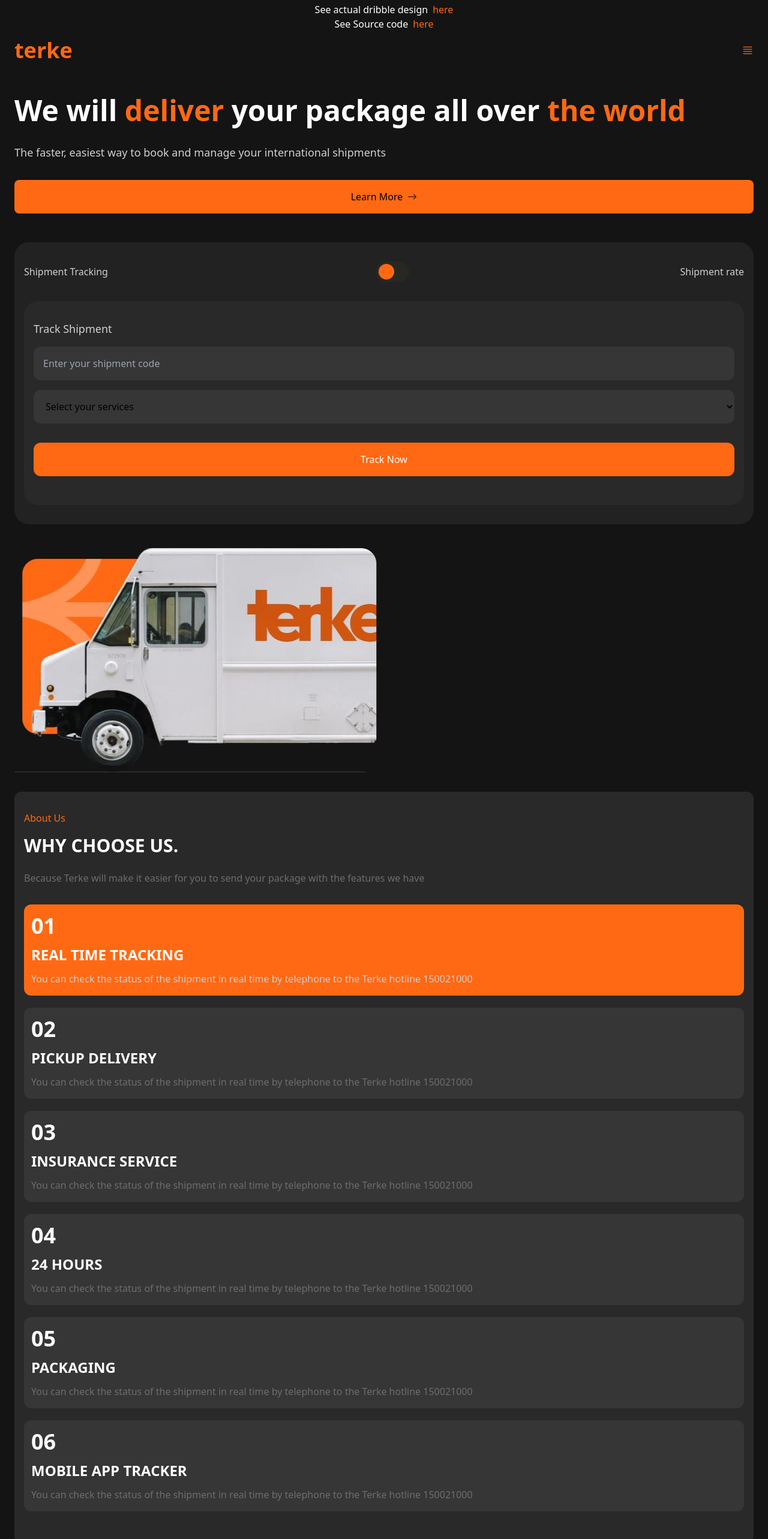
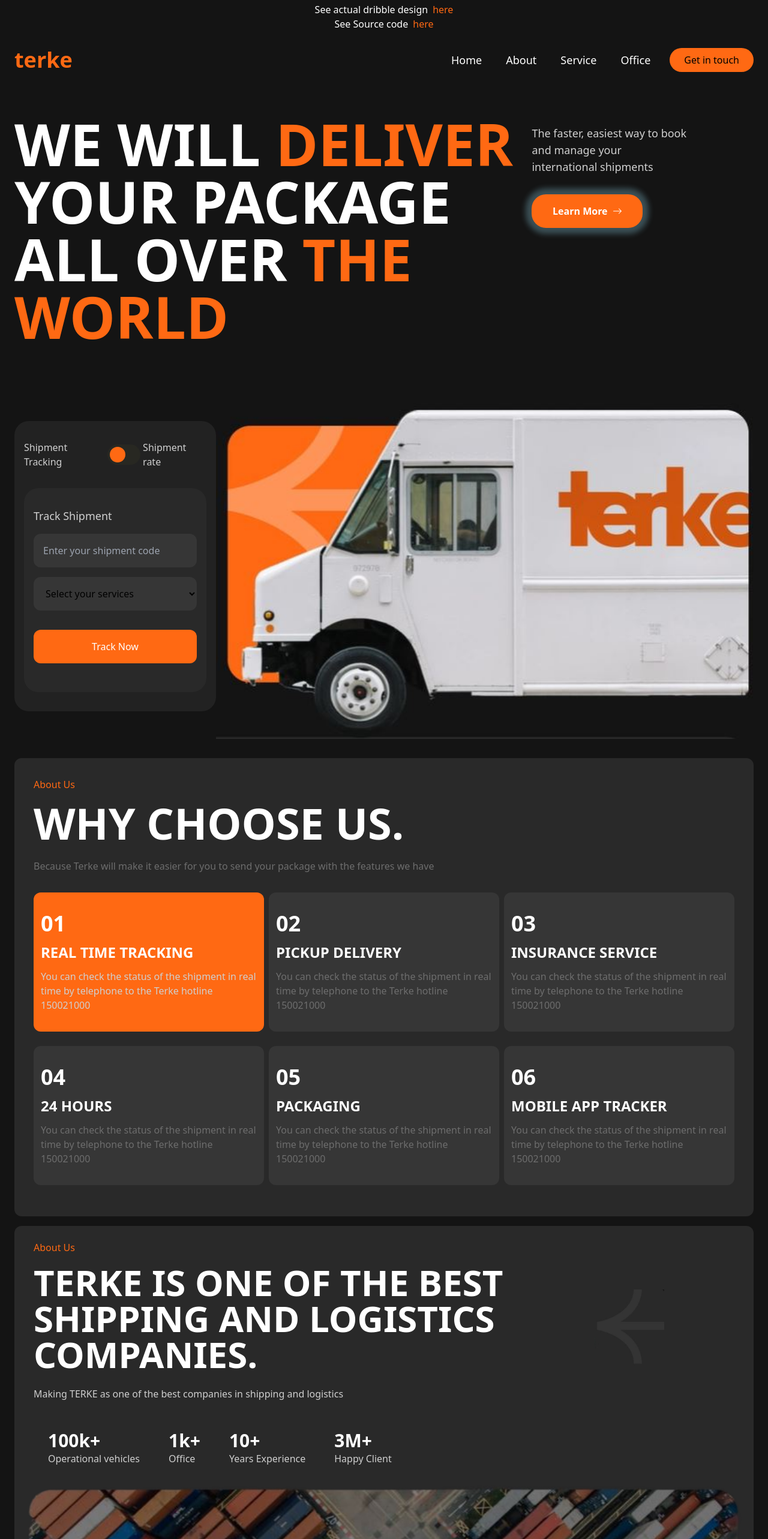
Before and after one commit to Sijibomii/terke, a React (Create React App) app: page / in a window 1280 px wide. Shown: the top 2566 px of the page at 60% size. Built offline with nearby package versions, Linux system fonts and the light colour scheme.

Commit message:
tab and lg screen

```diff
--- a/src/App.js
+++ b/src/App.js
@@ -19,7 +19,8 @@ function App() {
 
   return (
     // rememeber to set max-w here
-    <div className="App bg-[#141414] max-w-7xl mx-auto px-6">
+    <div className="App max-w-7xl mx-auto">
+      <div className="bg-[#141414] px-6 ">
         <div className="modal hidden h-screen py-16" ref={modal}>
           <div className="top flex items-center justify-between">
             <h1 className='text-[#FF6913] font-bold text-4xl'>terke</h1>
@@ -51,7 +52,7 @@ function App() {
           <Offices />
           <Footer />
         </div>
-
+      </div>
     </div>
   );
 }
--- a/src/components/About.js
+++ b/src/components/About.js
@@ -2,40 +2,40 @@ import React from 'react'
 
 const About = () => {
   return (
-    <div className='py-4 mt-4 about px-4 rounded-xl'>
-      <div className='about-top py-4 '>
+    <div className='py-4 mt-4 about px-4 lg:px-8 rounded-xl'>
+      <div className='about-top py-4'>
         <h3 className='text-[#FF6913] mb-4'>About Us</h3>
-        <h4 className='text-3xl text-white font-bold mb-6'>WHY CHOOSE US.</h4>
+        <h4 className='text-3xl text-white font-bold mb-6 lg:text-7xl'>WHY CHOOSE US.</h4>
         <p className='text'>Because Terke will make it easier for you to send your package with the features we have</p>
       </div>
 
-      <div className='about-bottom py-4 flex flex-col'>
-        <div className='py-4 px-3 rounded-xl bg-[#FF6913] mb-5'>
+      <div className='about-bottom py-4 flex flex-col lg:grid lg:grid-cols-3 lg:gap-y-1 lg:gap-x-2'>
+        <div className='py-4 px-3 md:py-8 rounded-xl bg-[#FF6913] mb-5'>
           <h4 className='text-4xl font-bold text-white mb-3'>01</h4>
           <h4 className='text-2xl font-bold text-white mb-3'>REAL TIME TRACKING</h4>
           <p className='calmer-white'>You can check the status of the shipment in real time by telephone to the Terke hotline 150021000</p>
         </div>
-        <div className='py-4 px-3 rounded-xl about-bg mb-5'>
+        <div className='py-4 px-3 md:py-8 rounded-xl about-bg mb-5'>
           <h4 className='text-4xl font-bold text-white mb-3'>02</h4>
           <h4 className='text-2xl font-bold text-white mb-3'>PICKUP DELIVERY</h4>
           <p className='text'>You can check the status of the shipment in real time by telephone to the Terke hotline 150021000</p>
         </div>
-        <div className='py-4 px-3 rounded-xl about-bg mb-5'>
+        <div className='py-4 px-3 md:py-8 rounded-xl about-bg mb-5'>
           <h4 className='text-4xl font-bold text-white mb-3'>03</h4>
           <h4 className='text-2xl font-bold text-white mb-3'>INSURANCE SERVICE</h4>
           <p className='text'>You can check the status of the shipment in real time by telephone to the Terke hotline 150021000</p>
         </div>
-        <div className='py-4 px-3 rounded-xl about-bg mb-5'>
+        <div className='py-4 px-3 md:py-8 rounded-xl about-bg mb-5'>
           <h4 className='text-4xl font-bold text-white mb-3'>04</h4>
           <h4 className='text-2xl font-bold text-white mb-3'>24 HOURS</h4>
           <p className='text'>You can check the status of the shipment in real time by telephone to the Terke hotline 150021000</p>
         </div>
-        <div className='py-4 px-3 rounded-xl about-bg mb-5'>
+        <div className='py-4 px-3 md:py-8 rounded-xl about-bg mb-5'>
           <h4 className='text-4xl font-bold text-white mb-3'>05</h4>
           <h4 className='text-2xl font-bold text-white mb-3'>PACKAGING</h4>
           <p className='text'>You can check the status of the shipment in real time by telephone to the Terke hotline 150021000</p>
         </div>
-        <div className='py-4 px-3 rounded-xl about-bg mb-5'>
+        <div className='py-4 px-3 md:py-8 rounded-xl about-bg mb-5'>
           <h4 className='text-4xl font-bold text-white mb-3'>06</h4>
           <h4 className='text-2xl font-bold text-white mb-3'>MOBILE APP TRACKER</h4>
           <p className='text'>You can check the status of the shipment in real time by telephone to the Terke hotline 150021000</p>
--- a/src/components/About2.js
+++ b/src/components/About2.js
@@ -3,39 +3,39 @@ import terke from '../static/arrow_cleanup.JPG';
 import terke_vid from '../static/terke-vid.png';
 const About2 = () => {
   return (
-    <div className='py-6 mt-4 about px-4 rounded-xl relative'>
-      <div className='flex flex-col'>
-        <div className=''>
+    <div className='py-6 mt-4 about px-4 rounded-xl relative lg:px-8 lg:pb-48'>
+      <div className='flex flex-col md:flex-row md:items-center md:justify-between'>
+        <div className='flex-about-1'>
           <h4 className='text-[#FF6913] mb-4'>About Us</h4>
-          <h2 className='text-white text-2xl font-bold mb-6'>TERKE IS ONE OF THE BEST SHIPPING AND LOGISTICS COMPANIES.</h2>
+          <h2 className='text-white text-2xl font-bold mb-6 lg:text-6xl'>TERKE IS ONE OF THE BEST SHIPPING AND LOGISTICS COMPANIES.</h2>
           <p className='calmer-white'>Making TERKE as one of the best companies in shipping and logistics </p>
         </div>
-        <div className='mt-6 py-2 flex items-center justify-center'>
+        <div className='mt-6 py-2 flex items-center justify-center flex-about-2'>
           <img src={terke} className="h-32" />
         </div>
       </div>
 
-      <div className='flex flex-col py-4 mt-6'>
-        <div className='py-2 mb-2'>
+      <div className='flex flex-col py-4 mt-6 md:flex-row md:items-center md:justify-between lg:justify-start'>
+        <div className='py-2 mb-2 lg:px-6'>
           <h3 className='text-white font-bold text-3xl'>100k+</h3>
           <h5 className='calmer-white'>Operational vehicles</h5>
         </div>
-        <div className='py-2 mb-2'>
+        <div className='py-2 mb-2 lg:px-6'>
           <h3 className='text-white font-bold text-3xl'>1k+</h3>
           <h5 className='calmer-white'>Office</h5>
         </div>
-        <div className='py-2 mb-2'>
+        <div className='py-2 mb-2 lg:px-6'>
           <h3 className='text-white font-bold text-3xl'>10+</h3>
           <h5 className='calmer-white'>Years Experience</h5>
         </div>
-        <div className='py-2 mb-2'>
+        <div className='py-2 mb-2 lg:px-6'>
           <h3 className='text-white font-bold text-3xl'>3M+</h3>
           <h5 className='calmer-white'>Happy Client</h5>
         </div>
       </div>
 
-      <div className='absolute right-1 px-3'>
-        <img src={terke_vid} />
+      <div className='absolute right-1 lg:left-0 px-3'>
+        <img src={terke_vid} className='lg:w-full' />
       </div>
 
     </div>
--- a/src/components/Disclamier.js
+++ b/src/components/Disclamier.js
@@ -12,7 +12,7 @@ const Disclamier = () => {
       <div className='flex items-center justify-center'>
         <h3 className='text-white'>See Source code </h3>
         <a className='text-[#FF6913] ml-2'
-         href='https://dribbble.com/shots/19749402-TERKE-Logistics-Shipping-Landing-Page'>here</a>
+         href='https://github.com/Sijibomii/terke'>here</a>
       </div>
     </div>
   )
--- a/src/components/Footer.js
+++ b/src/components/Footer.js
@@ -2,20 +2,22 @@ import React from 'react'
 
 const Footer = () => {
   return (
-    <div className='py-6 mt-8 about px-4 rounded-xl '>
+    <div className='pt-6 mt-8 about px-4 rounded-xl '>
       <div className='flex flex-col items-center justify-center py-4'>
         <h2 className='text-3xl font-bold text-white'>LET US DELIVER YOUR PACKAGE TO ITS DESTINATION</h2>
-        <div className='flex flex-col items-center justify-center'>
-          <a className='bg-[#FF6913] btn-shadow px-4 py-4 mt-8 rounded-2xl flex items-center justify-center'>
+        <div className='flex flex-col items-center justify-center md:flex-row'>
+          <a className='bg-[#FF6913] btn-shadow px-4 py-4 mt-8 rounded-2xl flex items-center justify-center
+          md:mr-4'>
             Learn More <svg xmlns="http://www.w3.org/2000/svg" width="16" height="16" fill="currentColor" className=" ml-2 bi bi-arrow-right" viewBox="0 0 16 16"> <path fill-rule="evenodd" d="M1 8a.5.5 0 0 1 .5-.5h11.793l-3.147-3.146a.5.5 0 0 1 .708-.708l4 4a.5.5 0 0 1 0 .708l-4 4a.5.5 0 0 1-.708-.708L13.293 8.5H1.5A.5.5 0 0 1 1 8z"/> </svg>
           </a>
-          <a className='bg-white px-4 py-4 mt-8 rounded-2xl flex items-center justify-center'>
+          <a className='bg-white px-4 py-4 mt-8 rounded-2xl flex items-center justify-center md:ml-4'>
           Download the app <svg xmlns="http://www.w3.org/2000/svg" width="16" height="16" fill="currentColor" className=" ml-2 bi bi-arrow-right" viewBox="0 0 16 16"> <path fill-rule="evenodd" d="M1 8a.5.5 0 0 1 .5-.5h11.793l-3.147-3.146a.5.5 0 0 1 .708-.708l4 4a.5.5 0 0 1 0 .708l-4 4a.5.5 0 0 1-.708-.708L13.293 8.5H1.5A.5.5 0 0 1 1 8z"/> </svg>
         </a>
         </div>
       </div>
 
-      <div className='footer py-5 mt-10'>
+      <div className='footer pt-5 mb-4 mt-10 '>
+        <div className=''>
           <div className=''>
             <h1 className='text-4xl font-bold text-white mb-4'>terke</h1>
             <h4 className='calmer-white mb-6'>The faster, easiest way to book and manage your international shipments.</h4>
@@ -46,6 +48,7 @@ const Footer = () => {
               <li className='calmer-white text-xl py-2'>Twitter</li>
             </ul>
           </div>
+        </div>
 
         <div className="">
           <h4 className='calmer-white text-xl py-2'>&copy; 2022 Terke. All rights reserved</h4>
--- a/src/components/Header.js
+++ b/src/components/Header.js
@@ -9,13 +9,24 @@ const Header = ({modal, body, toggleModal}) => {
       <div className='logo'>
         <h1 className='text-[#FF6913] font-bold text-4xl'>terke</h1>
       </div>
-      <div className='sm-nav'>
+      <div className='sm-nav lg:hidden'>
         <svg xmlns="http://www.w3.org/2000/svg"
         width="20" height="20" fill="currentColor" className="bi bi-justify text-[#FF6913]"
         onClick={toggleModal}
         viewBox="0 0 16 16"> <path fillRule="evenodd" d="M2 12.5a.5.5 0 0 1 .5-.5h11a.5.5 0 0 1 0 1h-11a.5.5 0 0 1-.5-.5zm0-3a.5.5 0 0 1 .5-.5h11a.5.5 0 0 1 0 1h-11a.5.5 0 0 1-.5-.5zm0-3a.5.5 0 0 1 .5-.5h11a.5.5 0 0 1 0 1h-11a.5.5 0 0 1-.5-.5zm0-3a.5.5 0 0 1 .5-.5h11a.5.5 0 0 1 0 1h-11a.5.5 0 0 1-.5-.5z"/> </svg>
       </div>
 
+      <div className='hidden lg:block'>
+        <div className='flex items-center justify-center'>
+          <ul className="py-4 flex items-center justify-between">
+            <li className="text-white font-medium text-lg py- px-2 mr-6">Home</li>
+            <li className="text-white font-medium text-lg py- px-2 mr-6">About</li>
+            <li className="text-white font-medium text-lg py- px-2 mr-6">Service</li>
+            <li className="text-white font-medium text-lg py- px-2 mr-6">Office</li>
+            <li className="rounded-3xl bg-[#FF6913] px-6 py-2">Get in touch</li>
+          </ul>
+        </div>
+      </div>
     </div>
   )
 }
--- a/src/components/HeroBottom.js
+++ b/src/components/HeroBottom.js
@@ -2,7 +2,7 @@ import React from 'react'
 import terke from '../static/terke.JPG';
 const HeroBottom = () => {
   return (
-    <div>
+    <div className='lg:flex lg:items-center lg:justify-between lg:mt-8'>
       <div className='bg-[#222222] rounded-3xl shadow-current px-4 py-8'>
         <div className='top flex items-center justify-between'>
           <h4 className='text-[#D0D0D0]'>Shipment Tracking</h4>
@@ -31,8 +31,8 @@ const HeroBottom = () => {
         </div>
       </div>
 
-      <div className='mt-4 py-4'>
-        <img src={terke} className='' />
+      <div className='mt-4 py-4 md:flex md:items-center md:justify-center'>
+        <img src={terke} className='img' />
       </div>
     </div>
   )
--- a/src/components/HeroTop.js
+++ b/src/components/HeroTop.js
@@ -2,13 +2,15 @@ import React from 'react'
 
 const HeroTop = () => {
   return (
-    <div className='py-8 mt-4 flex flex-col'>
-      <div className=''>
-        <h1 className='text-white text-5xl font-bold'>We will <span className='text-[#FF6913]'>deliver</span> your package all over <span className='text-[#FF6913]'>the world</span> </h1>
+    <div className='py-8 mt-4 flex flex-col lg:flex-row'>
+      <div className='flex-hero-1'>
+        <h1 className='text-white text-5xl font-bold lg:text-8xl uppercase'>We will <span className='text-[#FF6913]'>deliver</span> your package all over <span className='text-[#FF6913]'>the world</span> </h1>
       </div>
-      <div className='mt-4 py-4'>
-        <p className='text-lg text-[#D0D0D0] text-justify'>The faster, easiest way to book and manage your international shipments</p>
-        <a className='bg-[#FF6913] px-4 py-4 mt-8 rounded-lg flex items-center justify-center'>
+      <div className='mt-4 py-4 flex-hero-2 lg:mt-0'>
+        <p className='text-lg text-[#D0D0D0] text-justify lg:text-left paa-width'>
+          The faster, easiest way to book and manage your international shipments</p>
+        <a className='bg-[#FF6913] px-4 py-4 mt-8 rounded-lg flex items-center justify-center
+        md:w-1/2 lg:rounded-3xl text-white font-bold btn-shadow'>
           Learn More <svg xmlns="http://www.w3.org/2000/svg" width="16" height="16" fill="currentColor" className=" ml-2 bi bi-arrow-right" viewBox="0 0 16 16"> <path fill-rule="evenodd" d="M1 8a.5.5 0 0 1 .5-.5h11.793l-3.147-3.146a.5.5 0 0 1 .708-.708l4 4a.5.5 0 0 1 0 .708l-4 4a.5.5 0 0 1-.708-.708L13.293 8.5H1.5A.5.5 0 0 1 1 8z"/> </svg>
         </a>
       </div>
--- a/src/components/Services.js
+++ b/src/components/Services.js
@@ -35,22 +35,22 @@ const Services = () => {
   }
 
   return (
-    <div className='py-6 mt-4 px-4 mt-28'>
+    <div className='py-6 mt-4 px-4 mt-28 md:mt-60 lg:mt-72'>
       <h4 className='text-[#FF6913] mb-4'>Services</h4>
-      <h2 className='text-white text-3xl font-bold mb-6'>MANAGE YOUR PACKAGE FROM LOCAL <span className='text-[#FF6913]'>TO THE WORLD.</span> </h2>
-      <p className='calmer-white'>Terke is a logostics provider of integrated freight solutions. Terke provides dedicated frieght solutions
+      <h2 className='text-white text-3xl font-bold mb-6 lg:text-7xl'>MANAGE YOUR PACKAGE FROM LOCAL <span className='text-[#FF6913]'>TO THE WORLD.</span> </h2>
+      <p className='calmer-white lg:w-1/2'>Terke is a logostics provider of integrated freight solutions. Terke provides dedicated frieght solutions
         including: less than Truck Load, Warehousing/Fulfillment, Drayage, and Transloading.
       </p>
 
-      <div className='flex flex-col py-4 mt-8'>
-        <div className='bg-white rounded-xl'>
-          <img src={Container} />
+      <div className='flex flex-col py-4 mt-8 lg:flex-row lg:items-center lg:justify-between'>
+        <div className='bg-white rounded-xl md:flex md:items-center md:justify-center service-1 lg:mr-12'>
+          <img src={Container} className="md:h-full md:w-full" />
         </div>
-        <div className='mt-16'>
+        <div className='mt-16 service-2 lg:mt-0 '>
           <div className=''>
-            <div className='border-y-white py-4' onClick={() => toggleAccordion(0)} ref={accord1}>
-              <div className='flex items-center justify-center pb-6'>
-                <h3 className='text-white text-3xl font-bold'><span className='text-[#FF6913]'> Worldwide</span> Shipping</h3>
+            <div className='border-y-white py-4 lg:py-12' onClick={() => toggleAccordion(0)} ref={accord1}>
+              <div className='flex items-center  pb-6 justify-betweeen md:justify-betweeen md:w-1/2 lg:w-full'>
+                <h3 className='text-white text-3xl lg:text-5xl font-bold md:mr-4'><span className='text-[#FF6913]'> Worldwide</span> Shipping</h3>
                 {/* up */}
                 <svg xmlns="http://www.w3.org/2000/svg" width="50" height="50" fill="currentColor" className="hidden text-white font-bold bi bi-arrow-up-right" viewBox="0 0 16 16"> <path fill-rule="evenodd" d="M14 2.5a.5.5 0 0 0-.5-.5h-6a.5.5 0 0 0 0 1h4.793L2.146 13.146a.5.5 0 0 0 .708.708L13 3.707V8.5a.5.5 0 0 0 1 0v-6z"/> </svg>
                 {/* down */}
@@ -62,9 +62,9 @@ const Services = () => {
               </div>
             </div>
 
-            <div className='border-y-white py-4' onClick={() => toggleAccordion(1)} ref={accord2}>
-              <div className='flex items-center justify-between pb-6'>
-                <h3 className='text-white text-3xl font-bold'><span className='text-[#FF6913]'> Sea</span> Shipping</h3>
+            <div className=' py-4 lg:py-12' onClick={() => toggleAccordion(1)} ref={accord2}>
+              <div className='flex items-center justify-between pb-6 md:justify-betweeen md:w-1/2 lg:w-full'>
+                <h3 className='text-white text-3xl lg:text-5xl font-bold md:mr-4'><span className='text-[#FF6913]'> Sea</span> Shipping</h3>
                 {/* up */}
                 <svg xmlns="http://www.w3.org/2000/svg" width="50" height="50" fill="currentColor" className="hidden text-white font-bold bi bi-arrow-up-right" viewBox="0 0 16 16"> <path fill-rule="evenodd" d="M14 2.5a.5.5 0 0 0-.5-.5h-6a.5.5 0 0 0 0 1h4.793L2.146 13.146a.5.5 0 0 0 .708.708L13 3.707V8.5a.5.5 0 0 0 1 0v-6z"/> </svg>
                 {/* down */}
@@ -76,9 +76,9 @@ const Services = () => {
               </div>
             </div>
 
-            <div className='border-y-white py-4' onClick={() => toggleAccordion(2)} ref={accord3}>
-              <div className='flex items-center justify-center pb-6'>
-                <h3 className='text-white text-3xl font-bold'><span className='text-[#FF6913]'> Ground</span> Shipping</h3>
+            <div className='border-y-white py-4 lg:py-12' onClick={() => toggleAccordion(2)} ref={accord3}>
+              <div className='flex items-center justify-betweeen  pb-6 md:justify-betweeen md:w-1/2 lg:w-full'>
+                <h3 className='text-white text-3xl lg:text-5xl font-bold md:mr-4 '><span className='text-[#FF6913]'> Ground</span> Shipping</h3>
                 {/* up */}
                 <svg xmlns="http://www.w3.org/2000/svg" width="50" height="50" fill="currentColor" className="hidden text-white font-bold bi bi-arrow-up-right" viewBox="0 0 16 16"> <path fill-rule="evenodd" d="M14 2.5a.5.5 0 0 0-.5-.5h-6a.5.5 0 0 0 0 1h4.793L2.146 13.146a.5.5 0 0 0 .708.708L13 3.707V8.5a.5.5 0 0 0 1 0v-6z"/> </svg>
                 {/* down */}
--- a/src/index.css
+++ b/src/index.css
@@ -1,6 +1,10 @@
 @tailwind base;
 @tailwind components;
 @tailwind utilities;
+
+body{
+  background-color: #141414;
+}
 
 .switch {
   position: relative;
@@ -78,8 +82,8 @@ input:checked + .slider:before {
   background-color: rgb(54, 54, 54);
 }
 .border-y-white{
-  border-top: 1px solid rgb(161, 161, 161);
-  border-bottom: 1px solid rgb(161, 161, 161);
+  border-top: 1px solid rgb(83, 83, 83);
+  border-bottom: 1px solid rgb(83, 83, 83);
 }
 
 .btn-shadow{
@@ -91,3 +95,37 @@ input:checked + .slider:before {
 .footer{
   border-top: 1px solid white;
 }
+
+@media (min-width: 768px) {
+  .flex-about-1{
+    flex: 70%;
+  }
+  .flex-about-2{
+    flex: 30%;
+  }
+}
+
+@media (min-width: 1024px) {
+  .flex-hero-1{
+    flex: 70%;
+  }
+  .flex-hero-2{
+    flex: 30%;
+  }
+  .paa-width{
+    width: 70%;
+  }
+  .img{
+    width: 900px;
+    height: 560px;
+  }
+  .service-1{
+    flex: 45%;
+  }
+  .service-2{
+    flex: 55%;
+  }
+  .accord-w{
+    width: 65%!important;
+  }
+}
```
Lines whose indentation alone changed are shown as unchanged.
